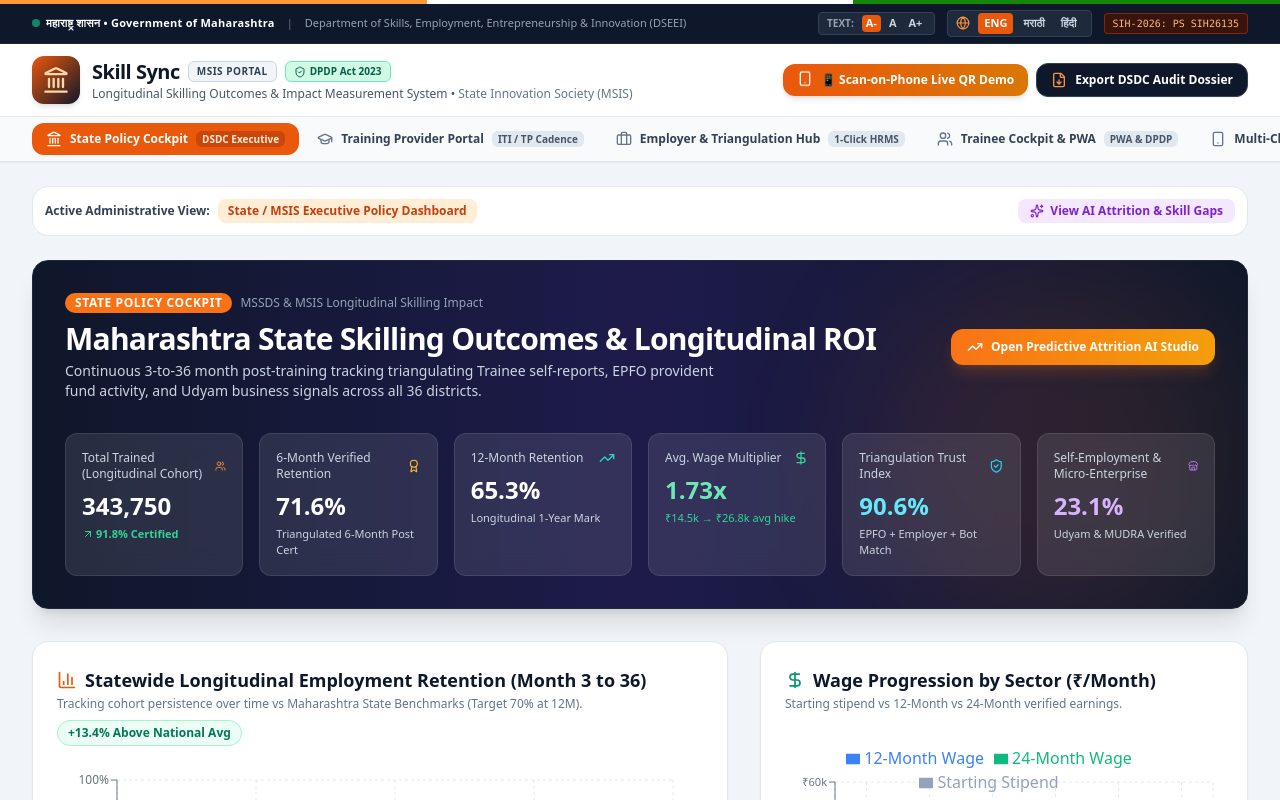
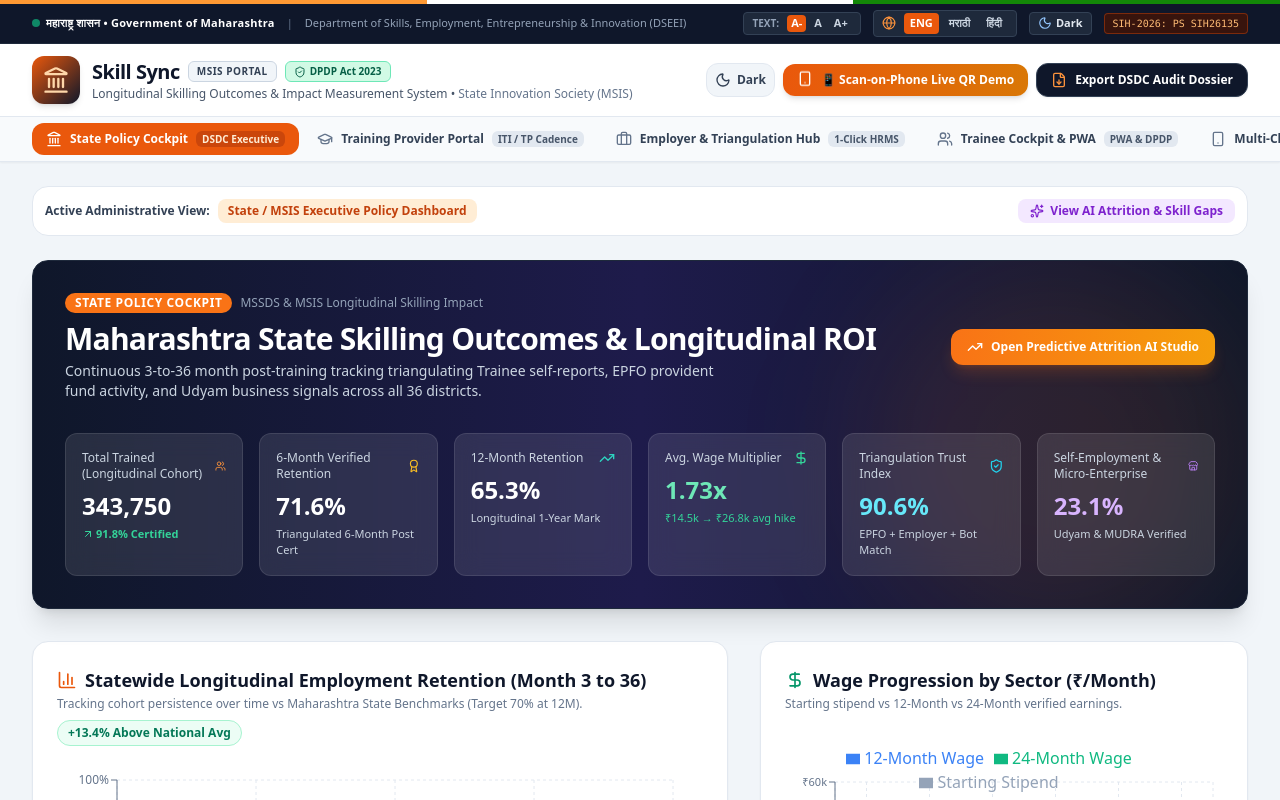
Before and after one commit to sahooarnav2007-gif/proj2, a Next.js app: page / in a window 1280 px wide. Shown: the top 800 px of the page. Built offline with nearby package versions, Linux system fonts and the light colour scheme.

Commit message:
feat(UI): Add top right Dark and Light theme toggle switcher

```diff
--- a/src/components/Navbar.tsx
+++ b/src/components/Navbar.tsx
@@ -39,6 +39,34 @@
 }) => {
   const t = translations[currentLanguage];
   const [fontSizeScale, setFontSizeScale] = useState<'normal' | 'large' | 'larger'>('normal');
+  const [isDarkMode, setIsDarkMode] = useState<boolean>(false);
+
+  React.useEffect(() => {
+    if (typeof window !== 'undefined') {
+      const savedTheme = localStorage.getItem('theme');
+      const isDark = savedTheme === 'dark' || (!savedTheme && document.documentElement.classList.contains('dark'));
+      if (isDark) {
+        document.documentElement.classList.add('dark');
+        setIsDarkMode(true);
+      } else {
+        document.documentElement.classList.remove('dark');
+        setIsDarkMode(false);
+      }
+    }
+  }, []);
+
+  const toggleTheme = () => {
+    if (typeof window === 'undefined') return;
+    if (document.documentElement.classList.contains('dark')) {
+      document.documentElement.classList.remove('dark');
+      localStorage.setItem('theme', 'light');
+      setIsDarkMode(false);
+    } else {
+      document.documentElement.classList.add('dark');
+      localStorage.setItem('theme', 'dark');
+      setIsDarkMode(true);
+    }
+  };
 
   const handleFontChange = (scale: 'normal' | 'large' | 'larger') => {
     setFontSizeScale(scale);
@@ -127,6 +155,16 @@
               ))}
             </div>
 
+            {/* Top Bar Theme Switcher */}
+            <button
+              onClick={toggleTheme}
+              className="flex items-center gap-1 bg-slate-800 hover:bg-slate-700 text-slate-200 px-2 py-0.5 rounded border border-slate-700 text-[11px] font-bold transition cursor-pointer"
+              title={isDarkMode ? "Switch to Light Mode" : "Switch to Dark Mode"}
+            >
+              {isDarkMode ? <Sun className="w-3.5 h-3.5 text-amber-400" /> : <Moon className="w-3.5 h-3.5 text-blue-300" />}
+              <span className="hidden sm:inline">{isDarkMode ? "Light" : "Dark"}</span>
+            </button>
+
             {/* Hackathon Badge */}
             <div className="hidden lg:flex items-center gap-1.5 px-2 py-0.5 bg-orange-950/80 text-orange-300 border border-orange-700/50 rounded font-mono text-[10px]">
               <span>SIH-2026: PS SIH26135</span>
@@ -163,8 +201,28 @@
             </div>
           </div>
 
-          {/* Right Actions: Live Phone QR Demo & Legislative DSDC Audit Export Dossier */}
+          {/* Right Actions: Live Phone QR Demo, Theme Toggle & Legislative DSDC Audit Export Dossier */}
           <div className="flex items-center gap-2">
+            {/* Prominent Dark/Light Switcher Button */}
+            <button
+              onClick={toggleTheme}
+              className="p-2 rounded-xl border border-slate-200 dark:border-slate-700 bg-slate-100 dark:bg-slate-800 text-slate-700 dark:text-slate-200 hover:bg-slate-200 dark:hover:bg-slate-700 transition shadow-xs cursor-pointer flex items-center gap-1.5 text-xs font-bold"
+              title={isDarkMode ? "Switch to Light Theme" : "Switch to Dark Theme"}
+              aria-label="Toggle Dark/Light Mode"
+            >
+              {isDarkMode ? (
+                <>
+                  <Sun className="w-4 h-4 text-amber-500 animate-spin-slow" />
+                  <span className="hidden md:inline text-amber-400">Light</span>
+                </>
+              ) : (
+                <>
+                  <Moon className="w-4 h-4 text-slate-700 dark:text-slate-300" />
+                  <span className="hidden md:inline text-slate-700">Dark</span>
+                </>
+              )}
+            </button>
+
             {onOpenLiveMobileQR && (
               <button
                 onClick={onOpenLiveMobileQR}
--- a/tailwind.config.ts
+++ b/tailwind.config.ts
@@ -1,6 +1,7 @@
 import type { Config } from "tailwindcss";
 
 const config: Config = {
+  darkMode: "class",
   content: [
     "./src/pages/**/*.{js,ts,jsx,tsx,mdx}",
     "./src/components/**/*.{js,ts,jsx,tsx,mdx}",
```
